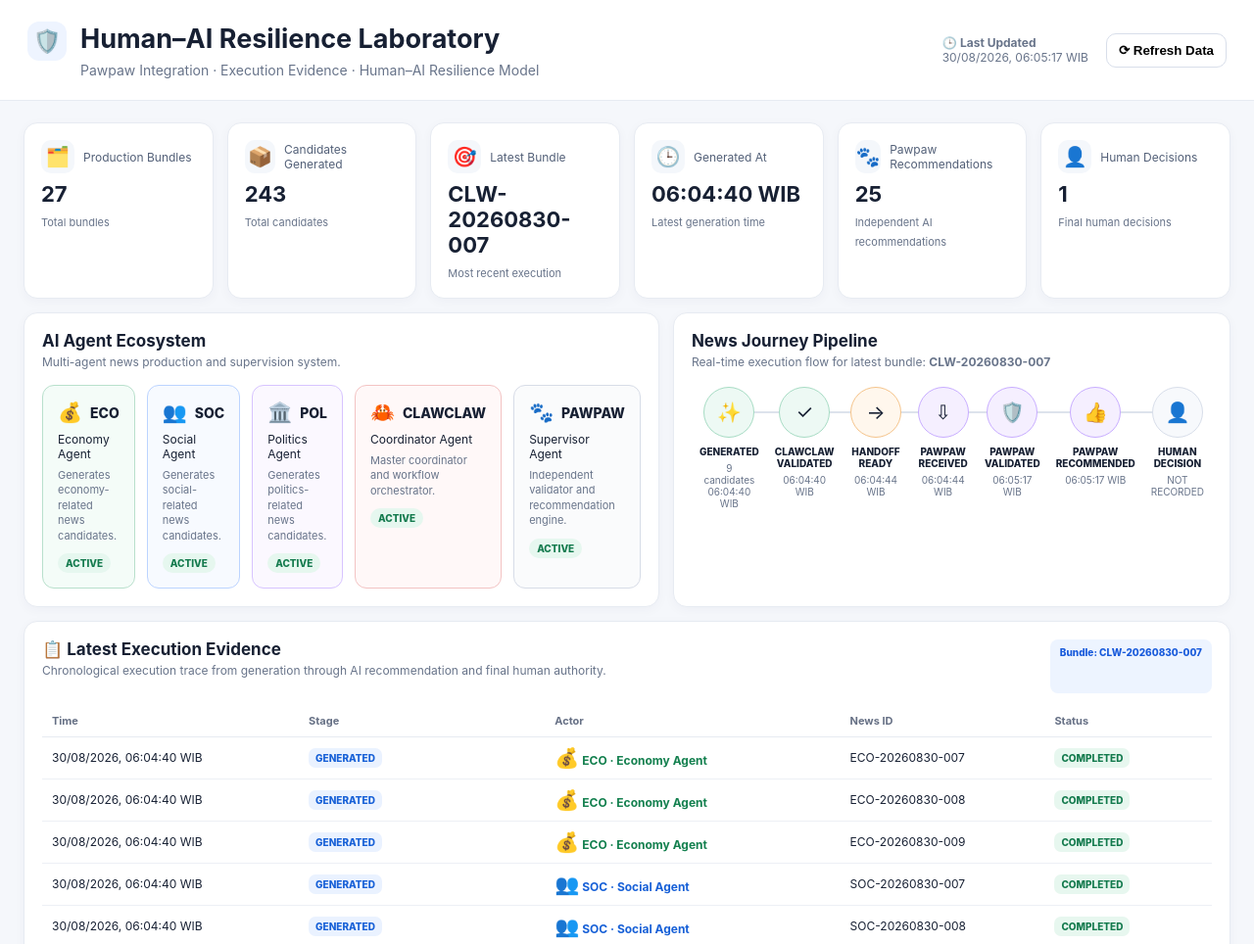
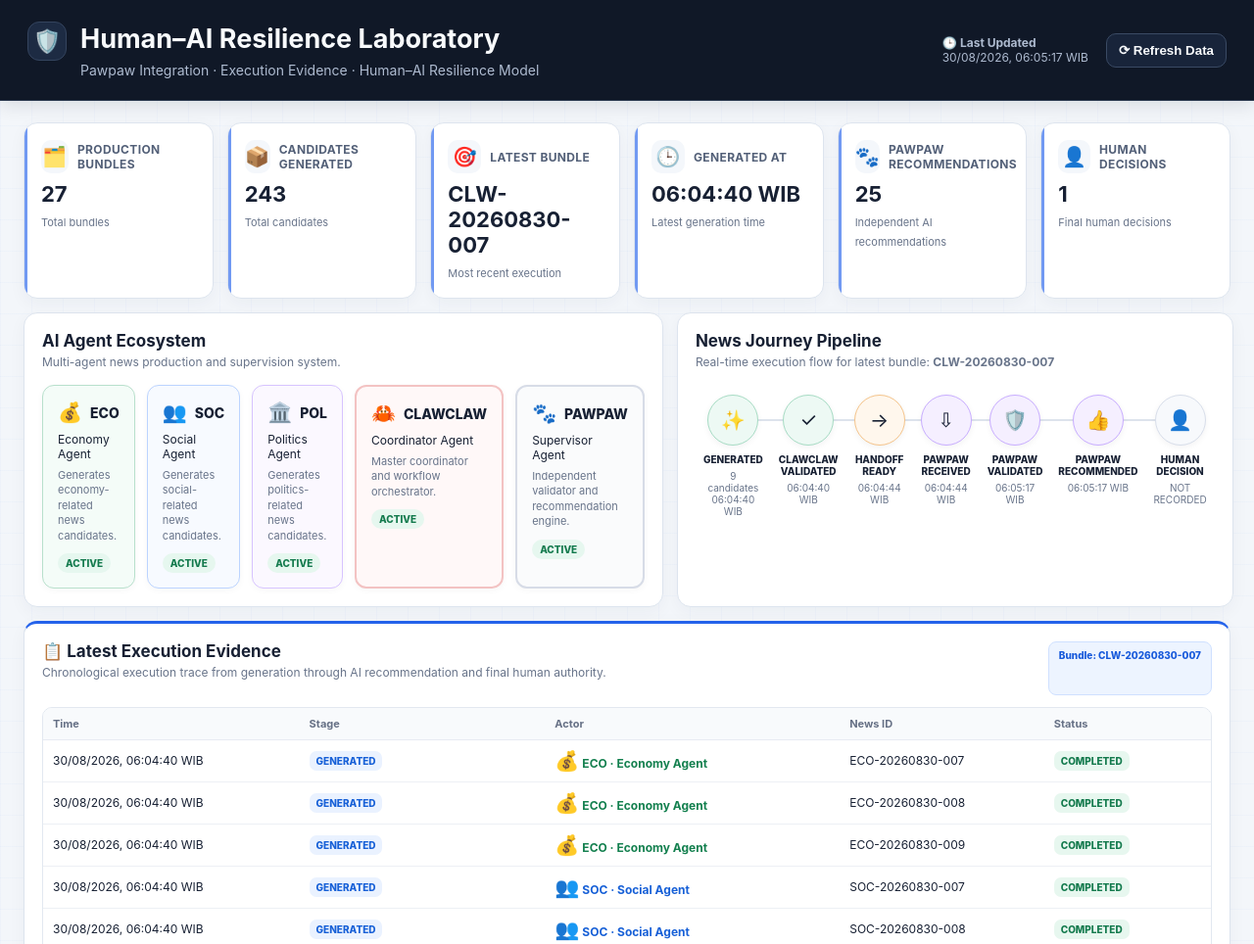
Before and after one commit to gerryfirmansyah/clawclaw-human-monitoring-portal, a plain HTML site: page news-lab-resilience/index.html in a window 1280 px wide. Shown: the top 964 px of the page at 98% size. Drawn offline with Linux system fonts and the light colour scheme.

Commit message:
Refine Human-AI Resilience Lab presentation

```diff
--- a/news-lab-resilience/index.html
+++ b/news-lab-resilience/index.html
@@ -11,7 +11,152 @@ main{padding:22px 24px 42px;max-width:1800px;margin:auto}.kpis{display:grid;grid
 .table-panel,.resilience{margin-top:14px}.table-top{display:flex;justify-content:space-between;gap:14px}.bundle-pill{background:#edf4ff;color:#185adb;font-size:10px;font-weight:800;padding:7px 10px;border-radius:8px}.table-wrap{overflow-x:auto;margin-top:12px}table{width:100%;border-collapse:collapse;font-size:12px}th{text-align:left;color:#667085;font-size:11px;padding:9px 10px;border-bottom:1px solid var(--line)}td{padding:9px 10px;border-bottom:1px solid #edf0f5}.stage-pill,.status-pill{display:inline-block;border-radius:7px;padding:4px 7px;font-size:10px;font-weight:800}.stage-generated{background:#eaf2ff;color:#1760d7}.stage-claw{background:#e7f7ef;color:#137a4d}.stage-handoff{background:#fff2e3;color:#c96606}.stage-paw{background:#f0eaff;color:#6d37cc}.stage-human{background:#eef1f5;color:#586474}.status-complete{background:#e7f7ef;color:#137a4d}.status-pending{background:#eef1f5;color:#68748a}.actor{font-weight:700;white-space:nowrap}.actor.eco{color:#14804f}.actor.soc{color:#1760d7}.actor.pol{color:#7c3aed}.actor.claw{color:#dc2626}.actor.paw{color:#6d37cc}.actor.human{color:#4b5563}.actor .emoji{display:inline-block;width:24px;text-align:center;margin-right:4px}
 .res-grid{display:grid;grid-template-columns:1fr 60px 1fr;gap:12px;align-items:center;margin-top:16px}.res-branch{display:grid;grid-template-columns:1fr 1fr;gap:10px}.res-box{border:1px solid var(--line);border-radius:11px;padding:13px;background:#fafbfc;text-align:center}.res-box strong{display:block;font-size:12px;margin-bottom:5px}.res-box small{color:var(--muted);font-size:10px}.res-center{text-align:center;color:#9aa4b2;font-size:22px}.res-stack{display:grid;gap:9px}.status-note{display:inline-block;margin-top:8px;border-radius:999px;padding:4px 7px;background:#eef1f5;color:#657083;font-size:9px;font-weight:800}.status-note.observed{background:#e7f7ef;color:#137a4d}.footer-note{margin-top:12px;color:var(--muted);font-size:10px}.error{display:none;margin:14px 0;padding:12px;border-radius:10px;background:#fff0f0;color:#b42318;border:1px solid #f3c4c4}
 @media(max-width:1200px){.kpis{grid-template-columns:repeat(3,1fr)}.two-col{grid-template-columns:1fr}}@media(max-width:760px){header{flex-direction:column}.kpis{grid-template-columns:repeat(2,1fr)}.agents{grid-template-columns:1fr 1fr}.pipeline{grid-template-columns:1fr}.pipe-step:not(:last-child)::after{display:none}.res-grid{grid-template-columns:1fr}}
-</style></head><body>
+</style>
+<!-- RESILIENCE-OPERATIONAL-LAB-STYLE -->
+<style>
+body{
+  background:
+    linear-gradient(rgba(37,99,235,.025) 1px,transparent 1px),
+    linear-gradient(90deg,rgba(37,99,235,.025) 1px,transparent 1px),
+    #f3f6fa;
+  background-size:32px 32px;
+}
+
+header{
+  background:#101827;
+  color:#f8fafc;
+  border-bottom:1px solid #26344a;
+  box-shadow:0 4px 18px rgba(15,23,42,.12);
+}
+
+header .subtitle,
+header .header-meta{
+  color:#aebbd0;
+}
+
+.brand-icon{
+  background:#1d2b43;
+  border:1px solid #34445e;
+}
+
+.refresh{
+  background:#18243a;
+  color:#f8fafc;
+  border-color:#3a4a64;
+}
+
+.refresh:hover{
+  background:#22314a;
+}
+
+.card,.panel{
+  border-color:#dde4ee;
+  box-shadow:0 5px 18px rgba(24,39,75,.045);
+}
+
+.kpi{
+  position:relative;
+  overflow:hidden;
+}
+
+.kpi::before{
+  content:"";
+  position:absolute;
+  left:0;
+  top:0;
+  bottom:0;
+  width:3px;
+  background:#2563eb;
+  opacity:.65;
+}
+
+.kpi-head{
+  text-transform:uppercase;
+  letter-spacing:.35px;
+  font-weight:700;
+}
+
+.agent{
+  box-shadow:0 2px 7px rgba(15,23,42,.035);
+}
+
+.agent.claw{
+  border-width:2px;
+}
+
+.agent.paw{
+  border-width:2px;
+}
+
+.pipeline{
+  padding:8px 0 4px;
+}
+
+.pipe-icon{
+  box-shadow:0 2px 6px rgba(15,23,42,.05);
+}
+
+.table-panel{
+  border-top:3px solid #2563eb;
+}
+
+.table-wrap{
+  max-height:420px;
+  overflow:auto;
+  margin-top:12px;
+  border:1px solid #e2e8f0;
+  border-radius:10px;
+}
+
+.table-wrap table{
+  margin:0;
+  min-width:850px;
+}
+
+.table-wrap thead th{
+  position:sticky;
+  top:0;
+  z-index:3;
+  background:#f8fafc;
+  box-shadow:0 1px 0 #e2e8f0;
+}
+
+.resilience{
+  border-top:3px solid #7c3aed;
+  background:
+    linear-gradient(180deg,#fff 0%,#fbfaff 100%);
+}
+
+.resilience > h2{
+  color:#432c7a;
+}
+
+.res-box{
+  background:#fff;
+  box-shadow:0 2px 8px rgba(50,40,90,.035);
+}
+
+.res-stack .res-box:last-child{
+  border:2px solid #7c3aed;
+  background:#faf7ff;
+}
+
+.bundle-pill{
+  border:1px solid #cfe0ff;
+}
+
+@media(max-width:760px){
+  main{
+    padding:16px 12px 32px;
+  }
+
+  .table-wrap{
+    max-height:360px;
+  }
+}
+</style>
+
+</head><body>
 <header><div class="brand"><div class="brand-icon">🛡️</div><div><h1>Human–AI Resilience Laboratory</h1><div class="subtitle">Pawpaw Integration · Execution Evidence · Human–AI Resilience Model</div></div></div><div class="header-meta"><div>🕒 <strong>Last Updated</strong><br><span id="last-updated">-</span></div><button class="refresh" onclick="loadDashboard()">⟳ Refresh Data</button></div></header>
 <main><div id="error" class="error"></div>
 <section class="kpis">
```
